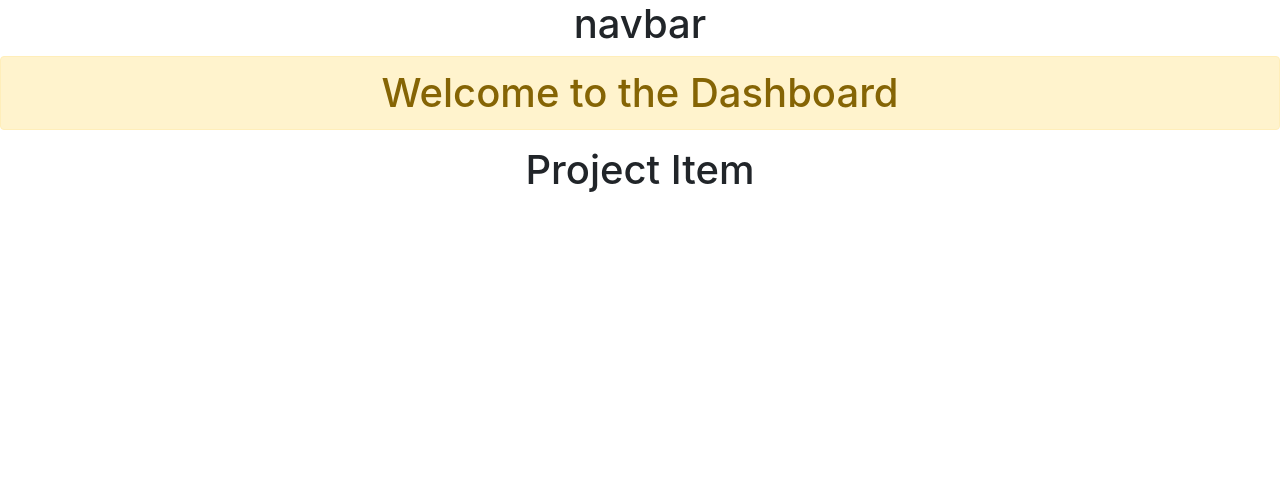
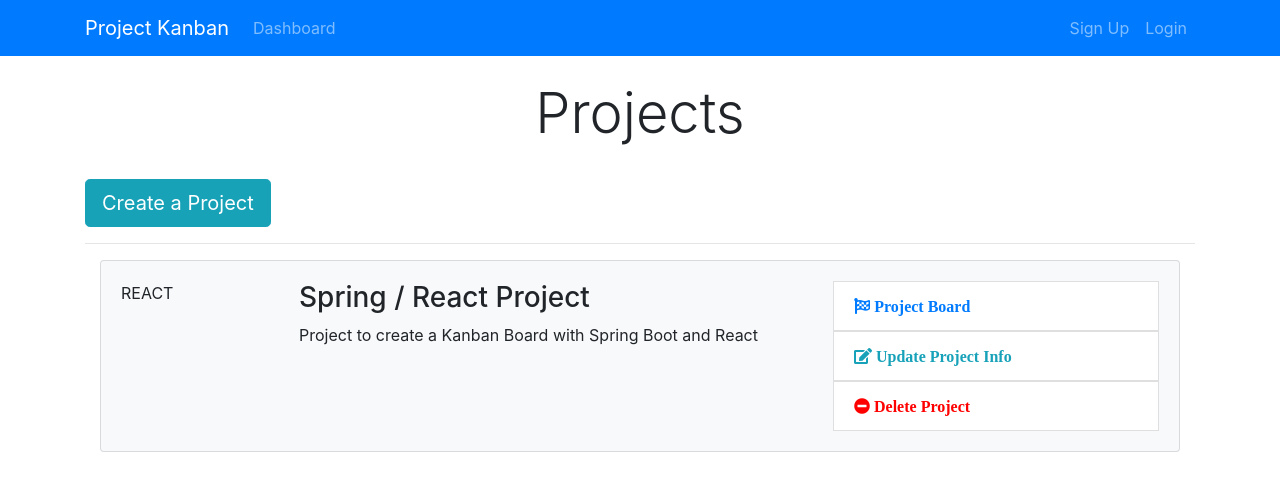
Before and after one commit to Lucas-Geremias/ProjectKanban, a React (Create React App) app in the folder frontend-react-client/: page / in a window 1280 px wide. Shown: the top 490 px of the page. Built offline with nearby package versions, Linux system fonts and the light colour scheme.

Commit message:
7. Style: Dashboard, Navbar, ProjectItem

```diff
--- a/frontend-react-client/public/index.html
+++ b/frontend-react-client/public/index.html
@@ -12,8 +12,9 @@
     <link rel="apple-touch-icon" href="%PUBLIC_URL%/logo192.png" />
 
     <link rel="manifest" href="%PUBLIC_URL%/manifest.json" />
-
-    <title>React App</title>
+    <link rel="stylesheet" href="https://use.fontawesome.com/releases/v5.2.0/css/all.css" integrity="sha384-hWVjflwFxL6sNzntih27bfxkr27PmbbK/iSvJ+a4+0owXq79v+lsFkW54bOGbiDQ"
+    crossorigin="anonymous">
+    <title>Projeto Kanban</title>
   </head>
   <body>
     <noscript>You need to enable JavaScript to run this app.</noscript>
--- a/frontend-react-client/src/App.css
+++ b/frontend-react-client/src/App.css
@@ -1,38 +1,65 @@
-.App {
-  text-align: center;
+img {
+  width: 100%;
 }
 
-.App-logo {
-  height: 40vmin;
-  pointer-events: none;
+.navbar {
+  background-color: #e3f2fd;
+}
+.fa.fa-edit {
+  color: #18a2b9;
 }
 
-@media (prefers-reduced-motion: no-preference) {
-  .App-logo {
-    animation: App-logo-spin infinite 20s linear;
-  }
+.list-group-item.delete:hover {
+  cursor: -webkit-grab;
+  background-color: pink;
 }
 
-.App-header {
-  background-color: #282c34;
-  min-height: 100vh;
-  display: flex;
-  flex-direction: column;
-  align-items: center;
-  justify-content: center;
-  font-size: calc(10px + 2vmin);
-  color: white;
+.list-group-item.update:hover {
+  cursor: -webkit-grab;
+  background-color: gainsboro;
 }
 
-.App-link {
-  color: #61dafb;
+.list-group-item.board:hover {
+  cursor: -webkit-grab;
+  background-color: gainsboro;
 }
 
-@keyframes App-logo-spin {
-  from {
-    transform: rotate(0deg);
-  }
-  to {
-    transform: rotate(360deg);
-  }
+.fa.fa-minus-circle {
+  color: red;
 }
+
+.landing {
+  position: relative;
+  /* background: url("../img/showcase.jpg") no-repeat; */
+  background-size: cover;
+  background-position: center;
+  height: 100vh;
+  margin-top: -24px;
+  margin-bottom: -50px;
+}
+
+.landing-inner {
+  padding-top: 80px;
+}
+
+.dark-overlay {
+  background-color: rgba(0, 0, 0, 0.7);
+  position: absolute;
+  top: 0;
+  left: 0;
+  width: 100%;
+  height: 100%;
+}
+
+.card-form {
+  opacity: 0.9;
+}
+
+.latest-profiles-img {
+  width: 40px;
+  height: 40px;
+}
+
+.form-control::placeholder {
+  color: #bbb !important;
+}
--- a/frontend-react-client/src/components/Dashboard.js
+++ b/frontend-react-client/src/components/Dashboard.js
@@ -4,11 +4,25 @@
 class Dashboard extends Component{
   render() {
     return (
+      <div className="projects">
+      <div className="container">
+          <div className="row">
+              <div className="col-md-12">
+                  <h1 className="display-4 text-center">Projects</h1>
+                  <br />
+                  <a href="ProjectForm.html" className="btn btn-lg btn-info">
+                      Create a Project
+                  </a>
+                  <br />
+                  <hr />
 
-      <div>
-      <h1 className="alert alert-warning">Welcome to the Dashboard</h1>
-      <ProjectItem />
+                  <ProjectItem />
+
+              </div>
+          </div>
       </div>
+  </div>
+
       );
   }
 }
--- a/frontend-react-client/src/components/Layout/Header.js
+++ b/frontend-react-client/src/components/Layout/Header.js
@@ -3,9 +3,39 @@
 class Header extends Component {
   render() {
     return (
-      <div>
-        <h1>navbar</h1>
+      <nav className="navbar navbar-expand-sm navbar-dark bg-primary mb-4">
+      <div className="container">
+          <a className="navbar-brand" href="Dashboard.html">
+              Project Kanban
+          </a>
+          <button className="navbar-toggler" type="button" data-toggle="collapse" data-target="#mobile-nav">
+              <span className="navbar-toggler-icon" />
+          </button>
+
+          <div className="collapse navbar-collapse" id="mobile-nav">
+              <ul className="navbar-nav mr-auto">
+                  <li className="nav-item">
+                      <a className="nav-link" href="/dashboard">
+                          Dashboard
+                      </a>
+                  </li>
+              </ul>
+
+              <ul className="navbar-nav ml-auto">
+                  <li className="nav-item">
+                      <a className="nav-link " href="register.html">
+                          Sign Up
+                      </a>
+                  </li>
+                  <li className="nav-item">
+                      <a className="nav-link" href="login.html">
+                          Login
+                      </a>
+                  </li>
+              </ul>
+          </div>
       </div>
+  </nav>
     );
   }
 }
--- a/frontend-react-client/src/components/Project/ProjectItem.js
+++ b/frontend-react-client/src/components/Project/ProjectItem.js
@@ -2,7 +2,40 @@
 
 class ProjectItem extends Component {
   render() {
-    return <h1>Project Item</h1>;
+    return(
+      <div className="container">
+                      <div className="card card-body bg-light mb-3">
+                          <div className="row">
+                              <div className="col-2">
+                                  <span className="mx-auto">REACT</span>
+                              </div>
+                              <div className="col-lg-6 col-md-4 col-8">
+                                  <h3>Spring / React Project</h3>
+                                  <p>Project to create a Kanban Board with Spring Boot and React</p>
+                              </div>
+                              <div className="col-md-4 d-none d-lg-block">
+                                  <ul className="list-group">
+                                      <a href="#">
+                                          <li className="list-group-item board">
+                                              <i className="fa fa-flag-checkered pr-1"> Project Board </i>
+                                          </li>
+                                      </a>
+                                      <a href="#">
+                                          <li className="list-group-item update">
+                                              <i className="fa fa-edit pr-1"> Update Project Info</i>
+                                          </li>
+                                      </a>
+                                      <a href="">
+                                          <li className="list-group-item delete">
+                                              <i className="fa fa-minus-circle pr-1"> Delete Project</i>
+                                          </li>
+                                      </a>
+                                  </ul>
+                              </div>
+                          </div>
+                      </div>
+                  </div>
+    );
   }
 }
 export default ProjectItem;
```
Also changed, not shown: 1 other file (tests, documents, lock files or other folders).
